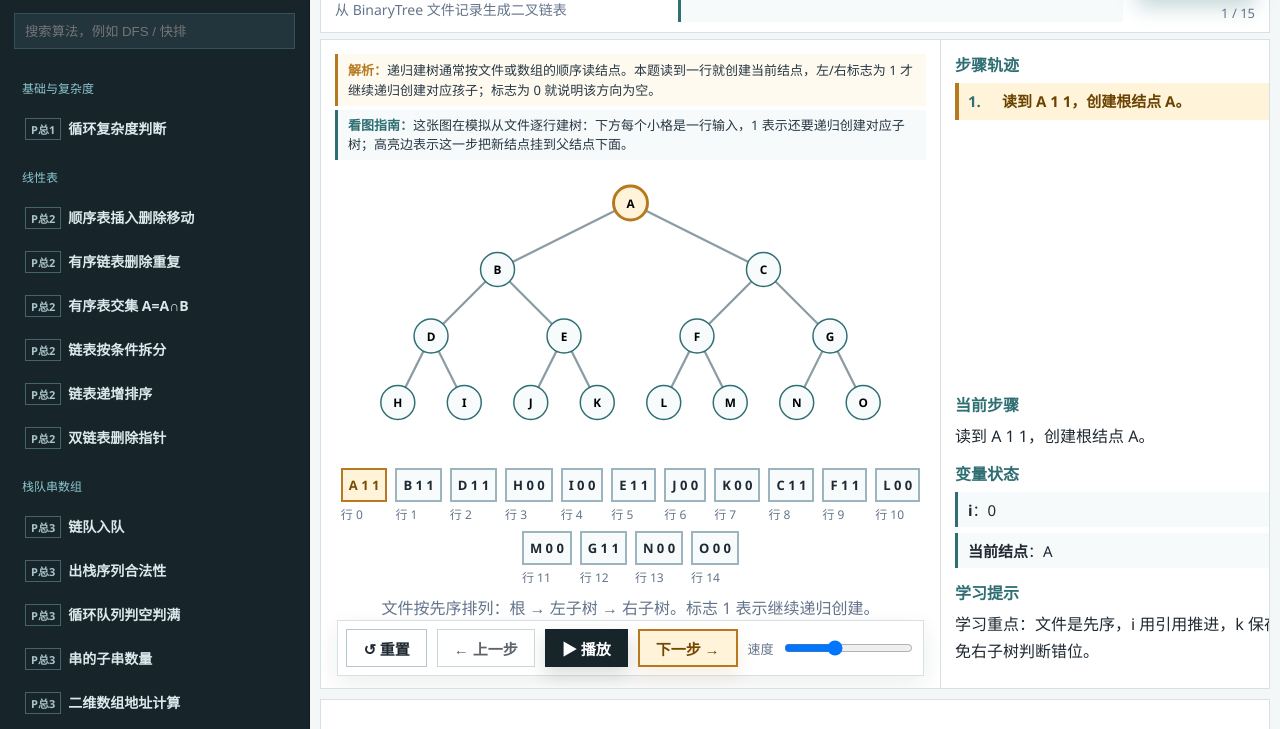
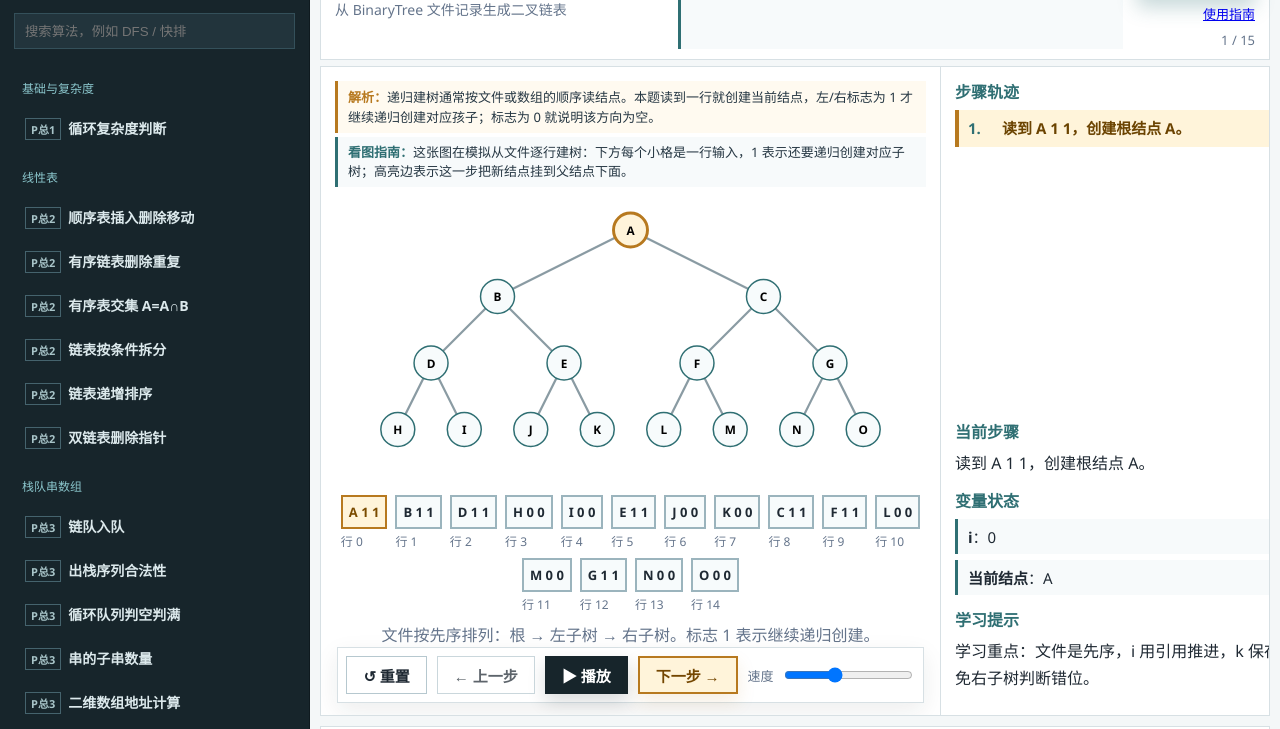
Before and after one commit to softer-16/data-structure-simulator, a plain HTML site: page index.html in a window 1280 px wide. Shown: the part 71-800 px from the top of the page. Drawn offline with Linux system fonts and the light colour scheme.

Commit message:
docs: add illustrated simulator user guide

```diff
--- a/index.html
+++ b/index.html
@@ -32,6 +32,7 @@
         <div id="complexity" class="complexityCard">复杂度：O(n)</div>
         <div class="status">
           <button id="codeFab" class="codeFab" title="打开核心代码">展示代码</button>
+          <a href="./docs/数据结构可视化模拟器使用指南.pdf" target="_blank" rel="noreferrer">使用指南</a>
           <span id="stepCount">0 / 0</span>
         </div>
       </section>
```
Also changed, not shown: 3 other files.
